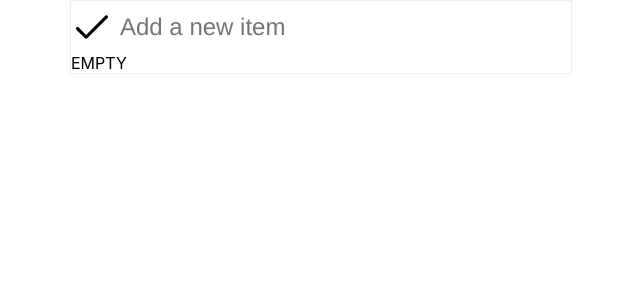
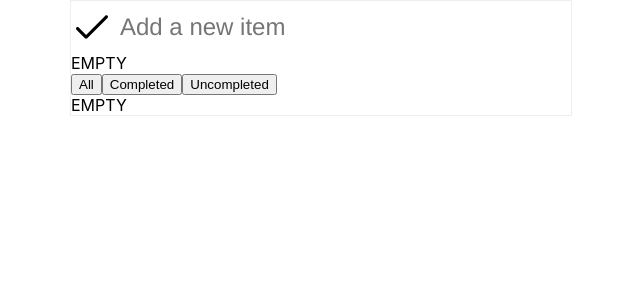
Before and after one commit to hokhacminhtri/TodoList-ReactJS, a React (Create React App) app: page / in a window 1280 px wide. Shown: the top 300 px of the page, without its empty margins (319-959 px from the left). Built offline with nearby package versions, Linux system fonts and the light colour scheme.

Commit message:
Add filter items function

```diff
--- a/src/App.js
+++ b/src/App.js
@@ -7,10 +7,10 @@ class App extends Component {
     super();
     this.state = {
       newItem: "",
-
       todoItems: window.localStorage.getItem("items")
         ? JSON.parse(window.localStorage.getItem("items"))
         : [],
+      currentFilter: [],
     };
     this.onKeyUp = this.onKeyUp.bind(this);
     this.onChange = this.onChange.bind(this);
@@ -66,6 +66,31 @@ class App extends Component {
     console.log(this.state.todoItems);
   };
 
+  statusHandler = (e) => {
+    console.log(e.target.value);
+  };
+
+  // filter all
+  onFilterAll = () => {
+    this.setState({
+      currentFilter: [...this.state.todoItems],
+    });
+  };
+
+  // filter completed
+  onFilterCompleted = () => {
+    this.setState({
+      currentFilter: this.state.todoItems.filter((todo) => todo.isCompleted),
+    });
+  };
+
+  // filter uncompleted
+  onFilterUncompleted = () => {
+    this.setState({
+      currentFilter: this.state.todoItems.filter((todo) => !todo.isCompleted),
+    });
+  };
+
   onChange(event) {
     this.setState({
       newItem: event.target.value,
@@ -76,14 +101,32 @@ class App extends Component {
     window.localStorage.setItem("items", JSON.stringify(this.state.todoItems));
     return this.state.todoItems.length ? (
       this.state.todoItems.map((item, index) => (
+        <div>
+          <li key={index}>
+            <TodoItem
+              key={index}
+              item={item}
+              onClick={() => this.onItemClicked(item)}
+            />
+            <button onClick={() => this.onItemRemoved(index)}>X</button>
+          </li>
+        </div>
+      ))
+    ) : (
+      <React.Fragment>EMPTY</React.Fragment>
+    );
+  }
+
+  renderCurrentTodoList() {
+    window.localStorage.setItem("items", JSON.stringify(this.state.todoItems));
+    return this.state.currentFilter.length ? (
+      this.state.currentFilter.map((item, index) => (
         <li key={index}>
           <TodoItem
             key={index}
             item={item}
             onClick={() => this.onItemClicked(item)}
-            // onClick={() => this.removeItem(item)}
           />
-          <button onClick={() => this.onItemRemoved(index)}>X</button>
         </li>
       ))
     ) : (
@@ -92,6 +135,9 @@ class App extends Component {
   }
 
   render() {
+    const todo = this.state.currentFilter;
+    console.log("current", todo);
+
     return (
       <div className="App">
         <div className="Header">
@@ -105,6 +151,27 @@ class App extends Component {
           ></input>
         </div>
         {this.renderTodoList()}
+        <div>
+          <button
+            className="filter-button"
+            onClick={() => this.onFilterAll(this.state.currentFilter)}
+          >
+            All
+          </button>
+          <button
+            className="filter-button"
+            onClick={() => this.onFilterCompleted(this.state.currentFilter)}
+          >
+            Completed
+          </button>
+          <button
+            className="filter-button"
+            onClick={() => this.onFilterUncompleted(this.state.currentFilter)}
+          >
+            Uncompleted
+          </button>
+        </div>
+        {this.renderCurrentTodoList()}
       </div>
     );
   }
```
